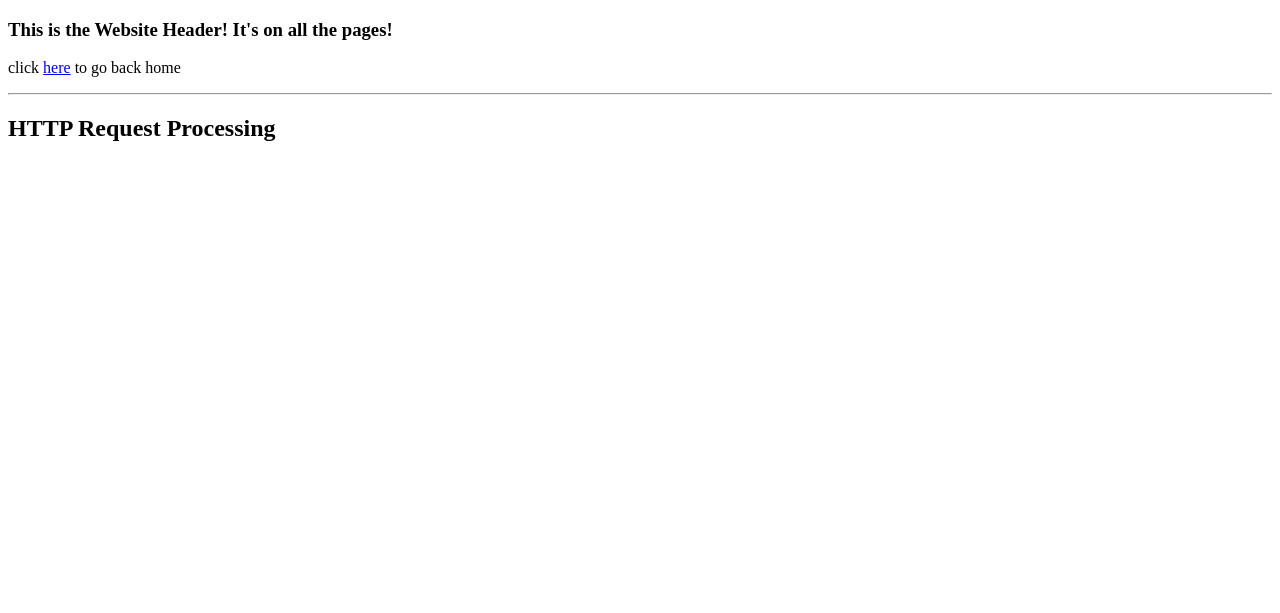
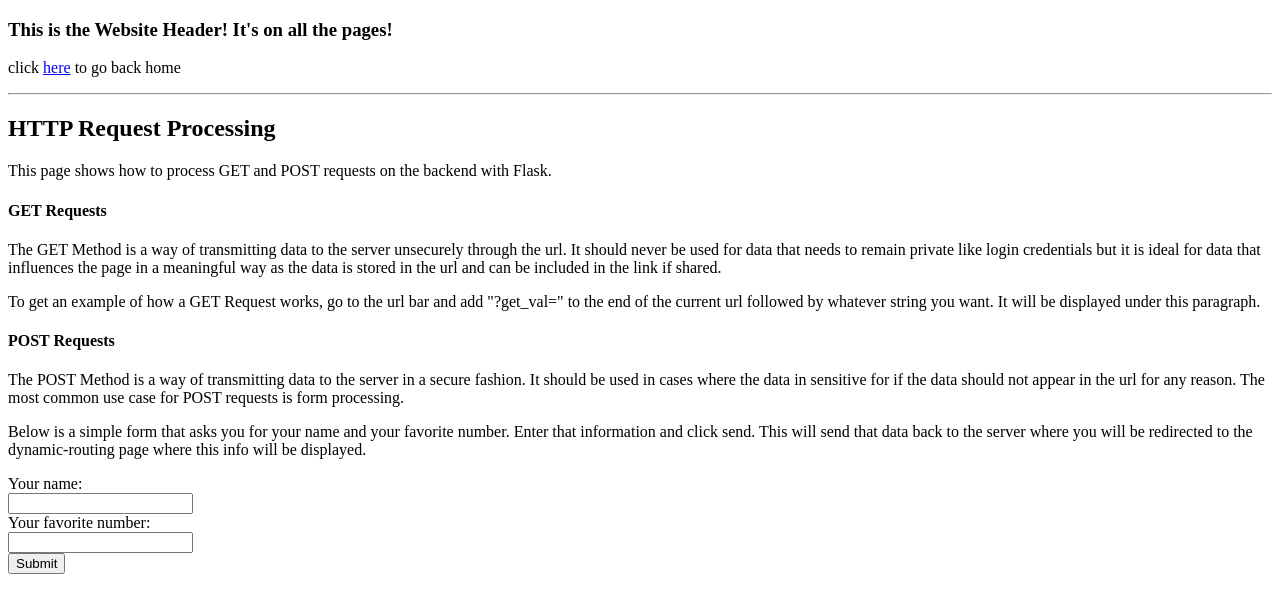
Before and after one commit to kaseDev-reference/FlaskExampleImplementation, a Flask app: template templates/request.html in a window 1280 px wide. Shown: the top 613 px of the page. Run offline with Flask 2, Linux system fonts and the light colour scheme; the template is opened without the code that fills it, so the values that code supplies are empty.

Commit message:
Set up HTTP Request examples.

```diff
--- a/src/python/app.py
+++ b/src/python/app.py
@@ -1,5 +1,5 @@
 import os
-from flask import Flask, render_template
+from flask import Flask, render_template, request, redirect
 
 template_dir = os.path.abspath('../../templates')
 static_dir = os.path.abspath('../../static')
@@ -28,9 +28,16 @@ def dynamic_routing(name, num: int):
     return render_template('dynamic-routing.html', name=name, num=num)
 
 
-@app.route("/html-requests")
+@app.route("/http-requests", methods=["GET", "POST"])
 def requests():
-    return render_template('request.html')
+    if request.method == "POST":
+        name = request.form["name"]
+        number = request.form["number"]
+        url = "/routing/" + name + "/" + number
+        return redirect(url)
+    else:
+        get_val = request.args.get("get_val")
+        return render_template('request.html', get_val=get_val)
 
 
 @app.errorhandler(404)
--- a/templates/index.html
+++ b/templates/index.html
@@ -2,7 +2,7 @@
 <html lang="en">
 <head>
     <meta charset="UTF-8">
-    <title>Title</title>
+    <title>Main Page</title>
     <!-- using this python function will ensure that the right file location is always
          provided regardless of any changes to the configuration of the project -->
     <link rel="stylesheet" type="text/css" href="{{ url_for('static', filename='index.css') }}">
@@ -17,7 +17,7 @@
              must be used, not the name of the actual files -->
         <li><a href="templating">Templating and Rendering</a></li>
         <li><a href="routing">Dynamic Routing</a></li>
-        <li><a href="html-requests">HTML Requests</a></li>
+        <li><a href="http-requests">HTTP Requests</a></li>
         <li><a href="not-a-url">Error Pages</a></li>
 
     </ul>
--- a/templates/request.html
+++ b/templates/request.html
@@ -1,5 +1,37 @@
 {% extends "base.html" %}
 {% block title %} HTTP Requests {% endblock %}
 {% block content %}
-<h2>HTTP Request Processing</h2>
+    <h2>HTTP Request Processing</h2>
+    <p>This page shows how to process GET and POST requests on the backend with Flask.</p>
+    <h4>GET Requests</h4>
+    <p>The GET Method is a way of transmitting data to the server unsecurely through the
+       url. It should never be used for data that needs to remain private like login
+       credentials but it is ideal for data that influences the page in a meaningful way
+       as the data is stored in the url and can be included in the link if shared.
+    </p>
+    <p>To get an example of how a GET Request works, go to the url bar and add
+       "?get_val=" to the end of the current url followed by whatever string you want.
+       It will be displayed under this paragraph.
+    </p>
+    {% if get_val %}
+        <p>The value you typed was: {{ get_val }}</p>
+    {% endif %}
+    <h4>POST Requests</h4>
+    <p>The POST Method is a way of transmitting data to the server in a secure fashion.
+       It should be used in cases where the data in sensitive for if the data should
+       not appear in the url for any reason. The most common use case for POST requests
+       is form processing.
+    </p>
+    <p>Below is a simple form that asks you for your name and your favorite number.
+       Enter that information and click send. This will send that data back to the
+       server where you will be redirected to the dynamic-routing page where this info
+       will be displayed.
+    </p>
+    <form action="#" method="post">
+        <label for="name">Your name:</label><br>
+        <input type="text" name="name" id="name"><br>
+        <label for="number">Your favorite number:</label><br>
+        <input type="text" name="number" id="number"><br>
+        <input type="submit">
+    </form>
 {% endblock %}
```
